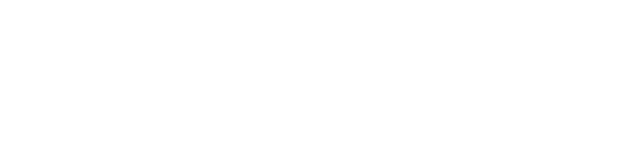
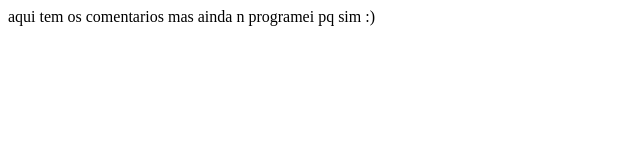
Before and after one commit to amiigus/amiigus, a plain HTML site: page comentarios.html in a window 1280 px wide. Shown: the whole page, without its empty margins (0-640 px from the left). Drawn offline with Linux system fonts and the light colour scheme.

Commit message:
Update comentarios.html

```diff
--- a/comentarios.html
+++ b/comentarios.html
@@ -2,7 +2,8 @@
   <body>
     <head>
     <title>q legal:)</title>
-
+      <section class="comentarios" id="comentarios">
     </head>
+  <p>aqui tem os comentarios mas ainda n programei pq sim :)</p>
   </body>
 </html>
```
